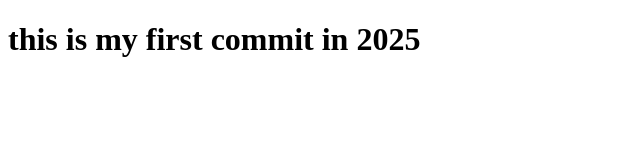
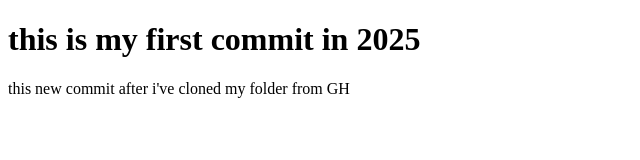
Before and after one commit to Ventura92/git_start, a plain HTML site: page index.html in a window 1280 px wide. Shown: the whole page, without its empty margins (0-640 px from the left). Drawn offline with Linux system fonts and the light colour scheme.

Commit message:
new commit after i cloned files

```diff
--- a/index.html
+++ b/index.html
@@ -7,5 +7,6 @@
 </head>
 <body>
   <h1>this is my first commit in 2025</h1>
+  <p>this new commit after i've cloned my folder from GH</p>
 </body>
 </html>
```
